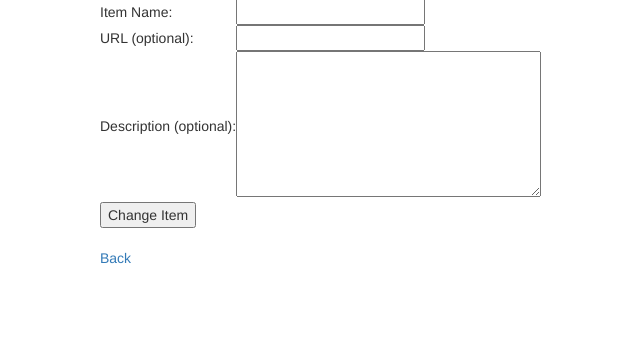
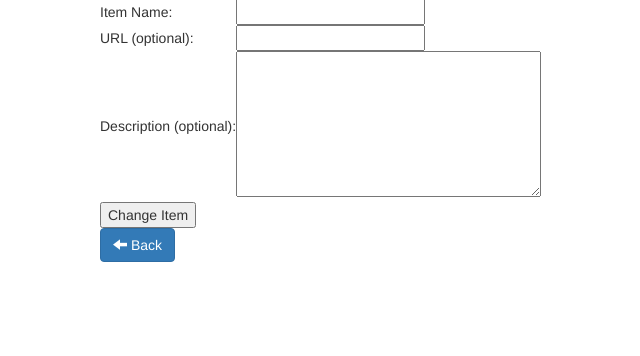
Before and after one commit to jolo0213/bucketlist, a Django app: template blist/templates/blist/edit.html in a window 1280 px wide. Shown: the part 263-619 px from the top of the page, without its empty margins (165-805 px from the left). Run offline with Django 3.2, Linux system fonts and the light colour scheme; the template is opened without the code that fills it: values that come from a table or form of the project are taken from there, others are empty; some libraries are stand-ins or nearby versions.

Commit message:
Changed Back links to Bootstrap buttons

```diff
--- a/blist/templates/blist/details.html
+++ b/blist/templates/blist/details.html
@@ -26,6 +26,10 @@
 </table>
 
 <br><a href="{% url 'blist:edit' item.bucket.pk item.pk %}">Edit</a>
-<br><a href="{% url 'blist:items' item.bucket.id %}">Back</a>
+<br><a href="{% url 'blist:items' item.bucket.id %}">
+	<button type="button" class="btn btn-primary">
+    	<span class="glyphicon glyphicon-arrow-left" aria-hidden="true"></span> Back
+	</button>
+</a>
 
 {% endblock %}
--- a/blist/templates/blist/edit.html
+++ b/blist/templates/blist/edit.html
@@ -45,6 +45,10 @@
 	<tr><td><input type="submit" value="Change Item" /></td></tr>
 </form>
 
-<br><a href="{% url 'blist:details' item.bucket.pk item.pk %}">Back</a>
+<a href="{% url 'blist:details' item.bucket.pk item.pk %}">
+	<button type="button" class="btn btn-primary">
+    	<span class="glyphicon glyphicon-arrow-left" aria-hidden="true"></span> Back
+	</button>
+</a>
 
 {% endblock %}
--- a/blist/templates/blist/items.html
+++ b/blist/templates/blist/items.html
@@ -80,7 +80,9 @@
 
 <div class='editform'>Edit Form will go here!</div>
 
-<a href='/blist/'>Back</a>
+<a href="/blist/"><button type="button" class="btn btn-primary">
+    <span class="glyphicon glyphicon-arrow-left" aria-hidden="true"></span> Back
+</button></a>
 
 <!--
 The delete item dialog works. Now I would like to add a dialog to edit the item details in a
```
